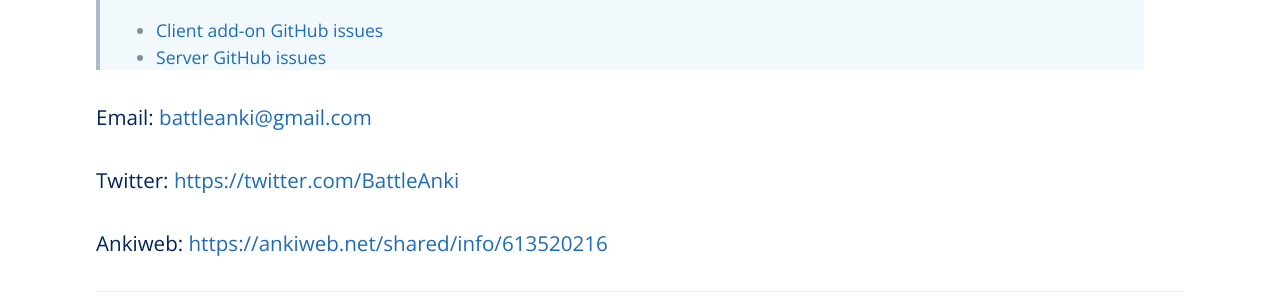
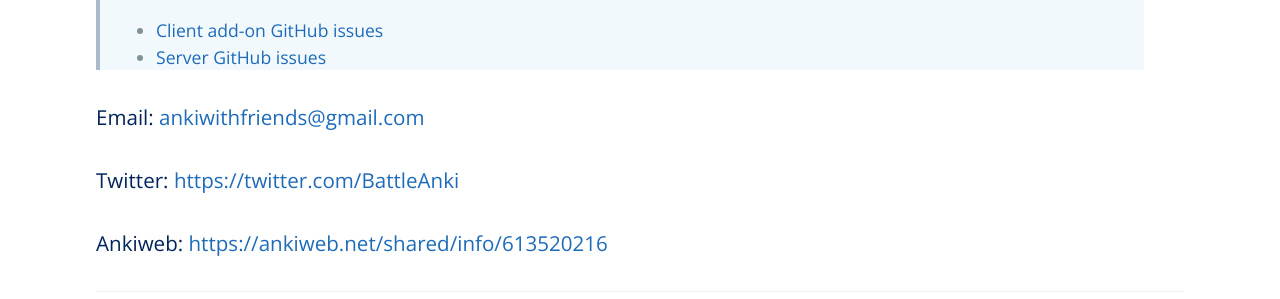
Before and after one commit to jopeo/jopeo.github.io, a Jekyll site: the page built from contact.md, in a window 1280 px wide. Shown: the part 703-1002 px from the top of the page. Built offline with Jekyll 4.4.1, drawn with Linux system fonts in a browser that asks for light colours.

Commit message:
change email on contact page

```diff
--- a/contact.md
+++ b/contact.md
@@ -13,7 +13,7 @@
 > - [Client add-on GitHub issues](https://github.com/jopeo/Anki-with-Friends/issues){:target="_blank"}
 > - [Server GitHub issues](https://github.com/jopeo/Server-for-Battle-Anki/issues){:target="_blank"}
 
-### Email: [battleanki@gmail.com](mailto:battleanki@gmail.com)
+### Email: [ankiwithfriends@gmail.com](mailto:ankiwithfriends@gmail.com)
 
 ### Twitter: [https://twitter.com/BattleAnki](https://twitter.com/BattleAnki){:target="_blank"}
 
```
